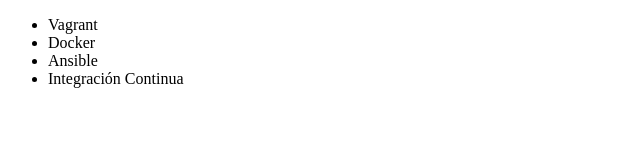
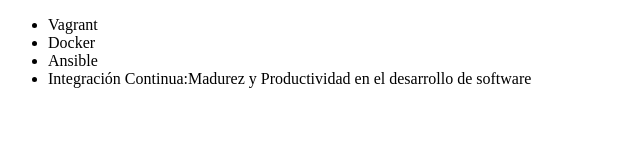
Before and after one commit to espekw/alura-git, a plain HTML site: page index.html in a window 1280 px wide. Shown: the whole page, without its empty margins (0-640 px from the left). Drawn offline with Linux system fonts and the light colour scheme.

Commit message:
Renombrado curso de integracion continua

```diff
--- a/index.html
+++ b/index.html
@@ -9,7 +9,7 @@
          <li> Vagrant </li>
          <li> Docker </li>
          <li> Ansible </li>
-         <li> Integración Continua </li>
+         <li> Integración Continua:Madurez y Productividad en el desarrollo de software </li>
      </ul>
 </body>
 </html>
```
